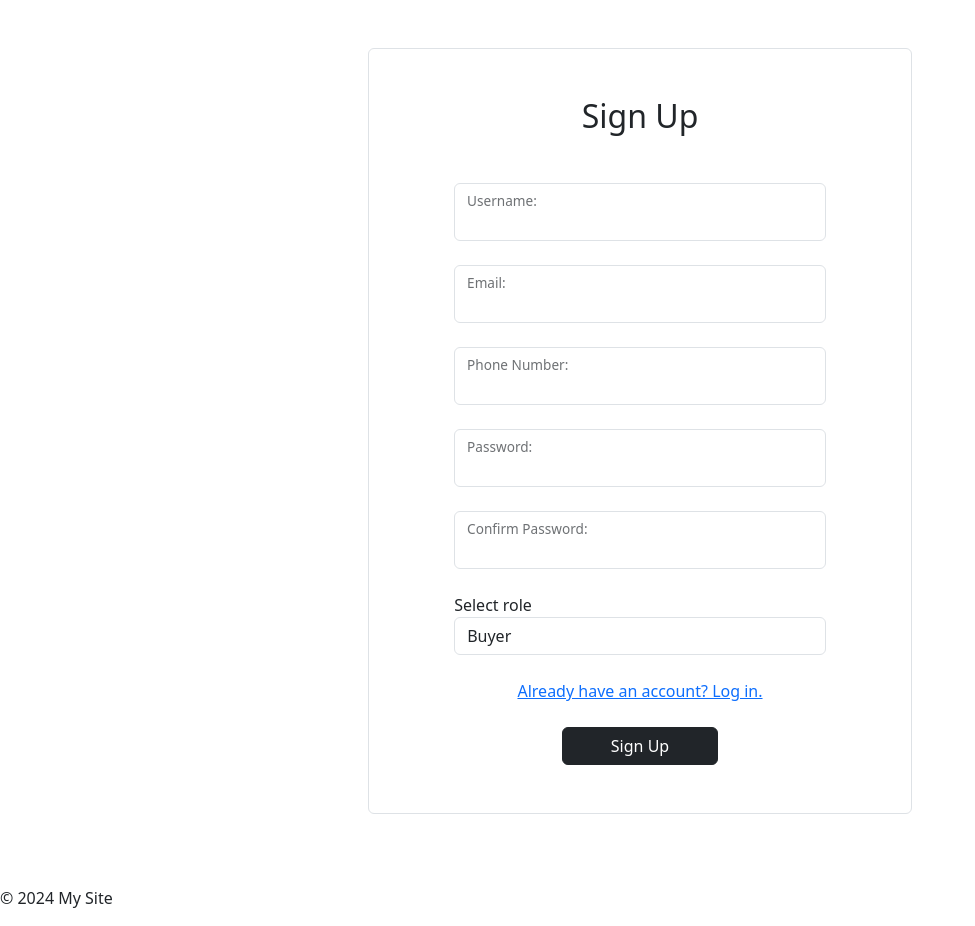
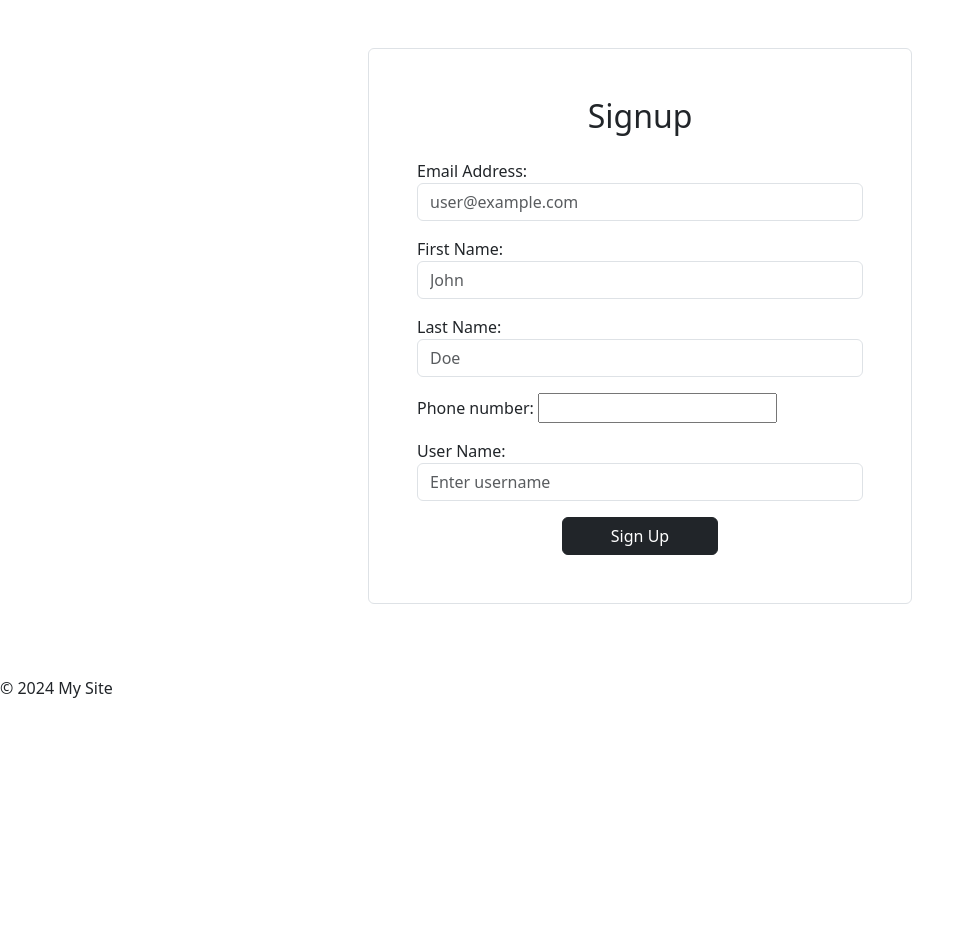
Before and after one commit to hmmessai/ExpressYourself, a Django app: page /users/signup/ in a window 1280 px wide. Shown: the part 50-976 px from the top of the page, without its empty margins (0-975 px from the left). After the commit the page ends 748 px from the top, so only its background shows below. Run offline with Django 5.2, Linux system fonts and the light colour scheme; parts of the project's set-up code (start-up, migrations or seed data) failed here and were passed over; some libraries are stand-ins or nearby versions.

Commit message:
form created for signup

```diff
--- /dev/null
+++ b/users/forms.py
@@ -0,0 +1,28 @@
+from django import forms
+from django.contrib.auth import get_user_model
+from .validators import validate_phone_number
+
+CustomUser = get_user_model()
+
+class CustomUserForm(forms.ModelForm):
+    class Meta:
+        model = CustomUser
+        fields = ['email', 'first_name', 'last_name', 'phone_number', 'username']
+        widgets = {
+            'username': forms.TextInput(attrs={'class': 'form-control', 'placeholder': 'Enter username'}),
+            'email': forms.EmailInput(attrs={'class': 'form-control', 'placeholder': 'user@example.com'}),
+            'first_name': forms.TextInput(attrs={'class': 'form-control', 'placeholder': 'John'}),
+            'last_name': forms.TextInput(attrs={'class': 'form-control', 'placeholder': 'Doe'}),
+            'phone_number': forms.TextInput(attrs={'class': 'form-control', 'placeholder': '09XXXXXXXX'}),
+        }
+        labels = {
+            'username': 'User Name',
+            'email': 'Email Address',
+            'first_name': 'First Name',
+            'last_name': 'Last Name',
+        }
+        help_texts = {
+            'username': '',
+        }
+
+    phone_number = forms.CharField(validators=[validate_phone_number])
--- a/users/templates/users/signup.html
+++ b/users/templates/users/signup.html
@@ -7,7 +7,10 @@
     <div class="col-lg-6 mx-auto p-5">
 
         <form class="form-control p-5" method="post">
-            <div class="col-md-10 mx-auto">
+            <h2 class="text-center mb-4">Signup</h2>
+            {% csrf_token %}
+            {{ form.as_p }}
+            <!-- <div class="col-md-10 mx-auto">
                 <h2 class="mb-5 text-center">Sign Up</h2>
                 {% if error %}
                     <p class="alert alert-danger text-center">{{ error }}</p>
@@ -53,6 +56,7 @@
             <div class="text-center mb-4">
                 <a href="{% url 'login' %}">Already have an account? Log in.</a>
             </div>
+             -->
             <div class="row">
                 <div class="col-md-12 text-center">
                     <button class="btn btn-dark px-5" type="submit">Sign Up</button>
--- /dev/null
+++ b/users/validators.py
@@ -0,0 +1,6 @@
+import re
+from django.core.exceptions import ValidationError
+
+def validate_phone_number(phone_number):
+    if not re.match(r'09[0-9]{8}', phone_number):
+        raise ValidationError('Phone number not the valid format.')
--- a/users/views.py
+++ b/users/views.py
@@ -4,6 +4,7 @@ from django.shortcuts import render, redirect
 from django.views import View
 from users.models import CustomUser, CustomerProfile, SellerProfile
 from store.models.order import Cart
+from .forms import CustomUserForm
 
 
 class ViewProfile(LoginRequiredMixin, View):
@@ -43,48 +44,57 @@ class SignUpView(View):
     Sign up view: to sign up a user.
     """
     def get(self, request):
-        return render(request, 'users/signup.html')
+        form = CustomUserForm()
+        return render(request, 'users/signup.html', {'form': form})
 
     def post(self, request):
-        username = request.POST['username']
-        email = request.POST['email']
-        password1 = request.POST['password1']
-        password2 = request.POST['password2']
-        phone_number = request.POST['phone_number']
-        role = request.POST['role']
+        form = CustomUserForm(request.POST)
+        if form.is_valid():
+            user = form.save(commit=False)
+            # Ensure that the password is hashed
+            user.set_password(form.cleaned_data['password'])
+            user.save()
+            login(request, user)
+            return redirect('home')
+        # username = request.POST['username']
+        # email = request.POST['email']
+        # password1 = request.POST['password1']
+        # password2 = request.POST['password2']
+        # phone_number = request.POST['phone_number']
+        # role = request.POST['role']
 
-        if password1 == password2:
-            if CustomUser.objects.filter(username=username).exists():
-                return render(request, 'users/signup.html', {'error': 'Username already exists'})
-            if CustomUser.objects.filter(email=email).exists():
-                return render(request, 'users/signup.html', {'error': 'Email already exists'})
+        # if password1 == password2:
+        #     if CustomUser.objects.filter(username=username).exists():
+        #         return render(request, 'users/signup.html', {'error': 'Username already exists'})
+        #     if CustomUser.objects.filter(email=email).exists():
+        #         return render(request, 'users/signup.html', {'error': 'Email already exists'})
 
-            try:
-                user = CustomUser.objects.create_user(username=username, email=email, password=password1, phone_number=phone_number)
-                cart = Cart.objects.create(user=user)
+        #     try:
+        #         user = CustomUser.objects.create_user(username=username, email=email, password=password1, phone_number=phone_number)
+        #         cart = Cart.objects.create(user=user)
 
-                if role == 'Buyer':
-                    user_profile = CustomerProfile.objects.create(user=user)
-                elif role == 'Seller':
-                    user_profile = SellerProfile.objects.create(user=user)
-                else:
-                    user.delete()
-                    return render(request, 'users/signup.html', {'error': 'Invalid role selected'})
+        #         if role == 'Buyer':
+        #             user_profile = CustomerProfile.objects.create(user=user)
+        #         elif role == 'Seller':
+        #             user_profile = SellerProfile.objects.create(user=user)
+        #         else:
+        #             user.delete()
+        #             return render(request, 'users/signup.html', {'error': 'Invalid role selected'})
 
-                user.save()
-                user_profile.save()
+        #         user.save()
+        #         user_profile.save()
 
-                # authenticate and login user
-                user = authenticate(username=username, password=password1)
-                if user is not None:
-                    login(request, user)
-                    return redirect('home')
-                else:
-                    return render(request, 'users/signup.html', {'error': 'Authentication failed'})
-            except Exception as e:
-                return render(request, 'users/signup.html', {'error': str(e)})
-        else:
-            return render(request, 'users/signup.html', {'error': 'Passwords do not match'})
+        #         # authenticate and login user
+        #         user = authenticate(username=username, password=password1)
+        #         if user is not None:
+        #             login(request, user)
+        #             return redirect('home')
+        #         else:
+        #             return render(request, 'users/signup.html', {'error': 'Authentication failed'})
+        #     except Exception as e:
+        #         return render(request, 'users/signup.html', {'error': str(e)})
+        # else:
+        #     return render(request, 'users/signup.html', {'error': 'Passwords do not match'})
 
 
 class LogOutView(View):
```
